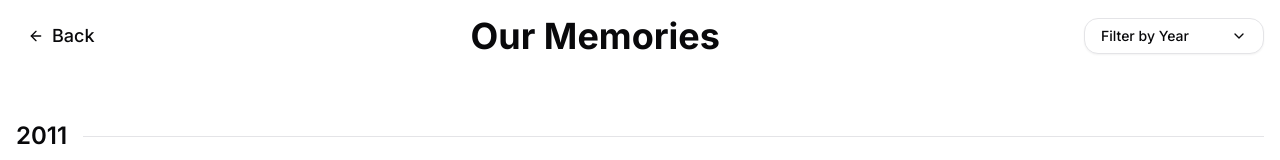
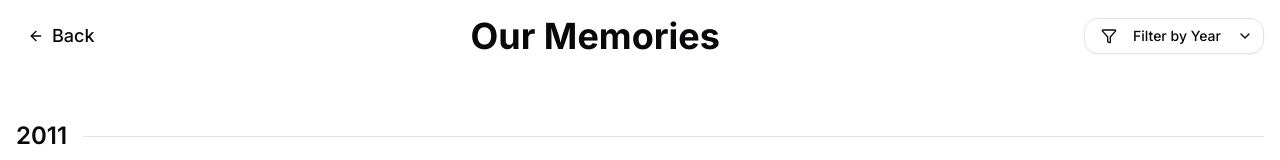
Before and after one commit to jorge-dev/memory-verse, a Next.js app: page /gallery in a window 1280 px wide. Shown: the top 160 px of the page. Built offline with nearby package versions, Linux system fonts and the light colour scheme.

Commit message:
feat(YearFilter): add filter icon and improve button layout for better visibility

```diff
--- a/src/components/YearFilter.tsx
+++ b/src/components/YearFilter.tsx
@@ -1,7 +1,7 @@
 "use client";
 
 import { Button } from "@/components/ui/button";
-import { Check, ChevronDown } from "lucide-react";
+import { Check, ChevronDown, Filter } from "lucide-react";
 import {
   DropdownMenu,
   DropdownMenuContent,
@@ -23,9 +23,15 @@ export function YearFilter({
   return (
     <DropdownMenu>
       <DropdownMenuTrigger asChild>
-        <Button variant="outline" className="w-[180px] justify-between">
-          {selectedYear ? `Year: ${selectedYear}` : "Filter by Year"}
-          <ChevronDown className="ml-2 h-4 w-4" />
+        <Button
+          variant="outline"
+          className="w-auto sm:w-[180px] justify-between"
+        >
+          <Filter className="h-4 w-4 sm:inline-block" />
+          <span className="hidden sm:inline ml-2">
+            {selectedYear ? `Year: ${selectedYear}` : "Filter by Year"}
+          </span>
+          <ChevronDown className="hidden sm:inline-block ml-2 h-4 w-4" />
         </Button>
       </DropdownMenuTrigger>
       <DropdownMenuContent className="w-[180px]">
```
